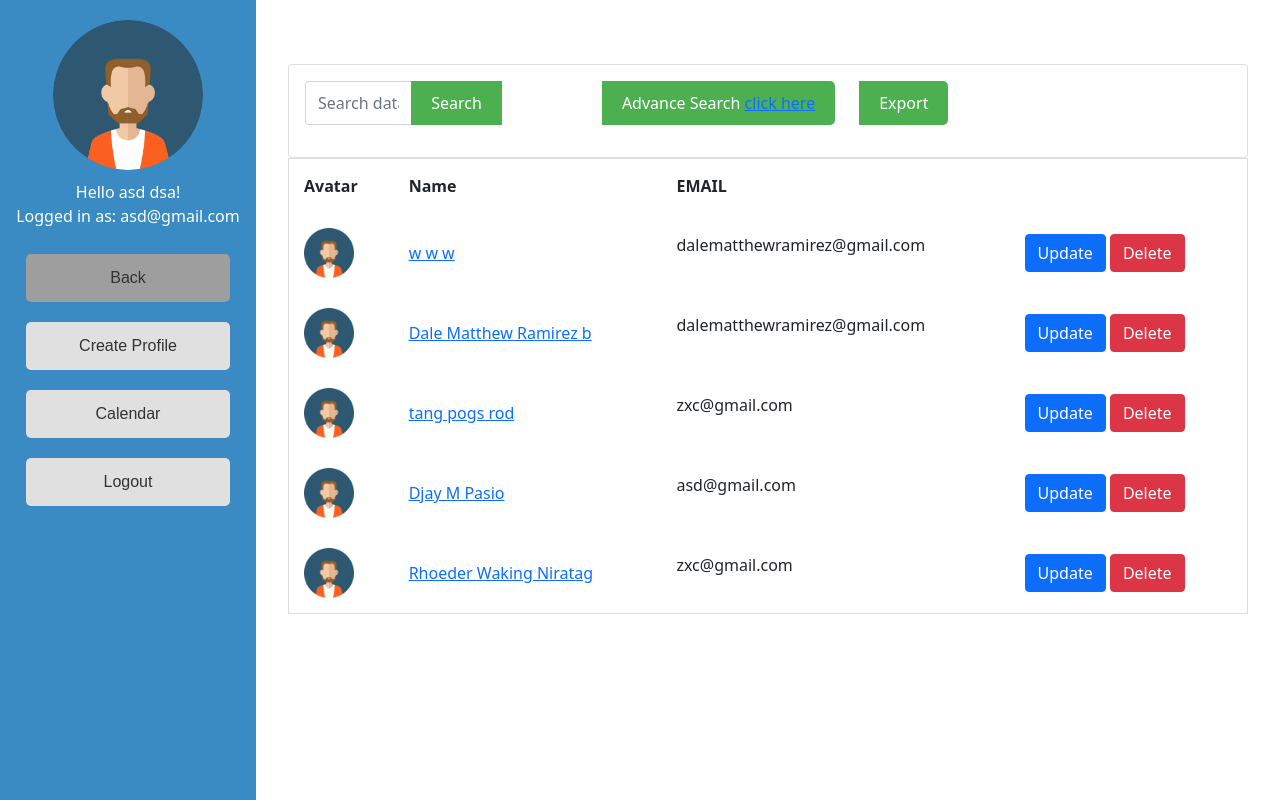
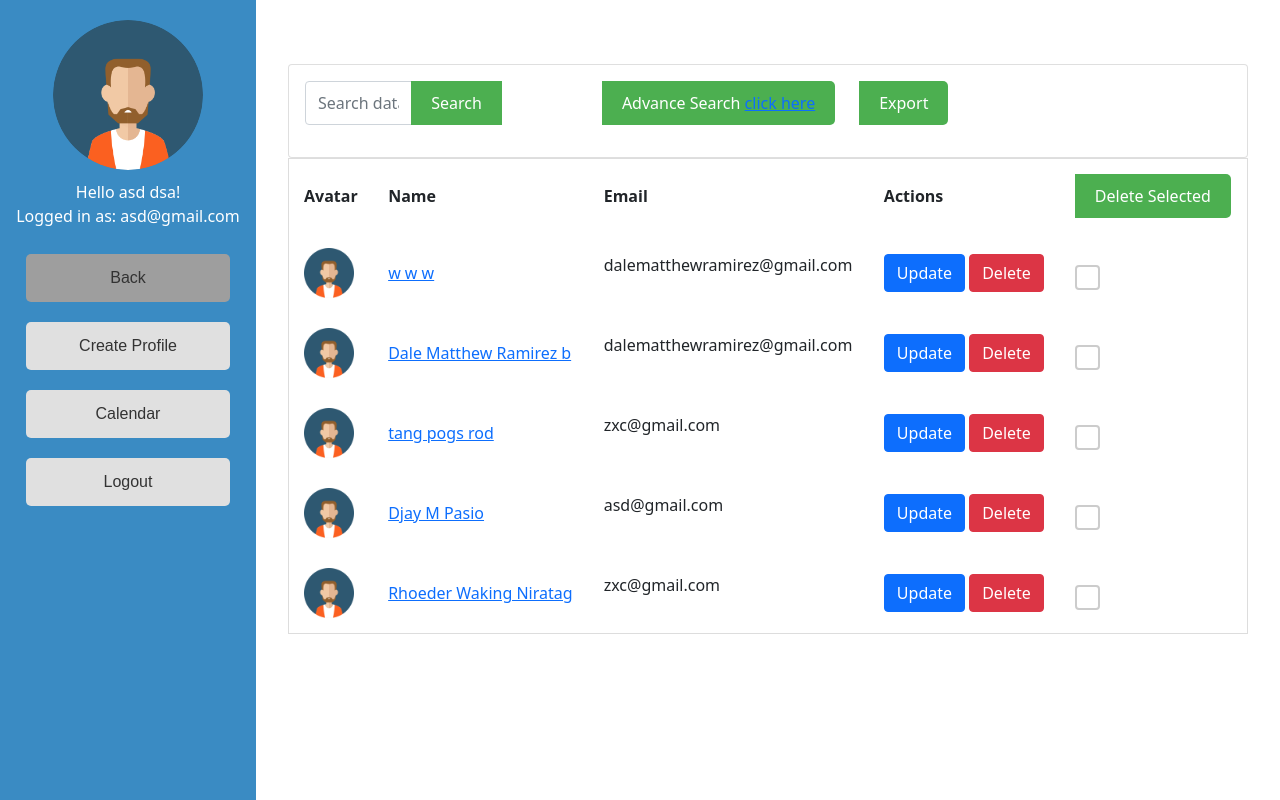
Before and after one commit to hyracay/YPRold, a PHP site: page /viewprofile.php in a window 1280 px wide. Run offline with PHP 8.4, Linux system fonts and the light colour scheme; a user stored in the database is signed in; data comes from the database, SQL or seed files in the repository.

Commit message:
delete_multiple

```diff
--- a/viewprofile.php
+++ b/viewprofile.php
@@ -1,7 +1,6 @@
-
 <?php
 session_start();
-include ("conne.php");
+include("conne.php");
 
 if (!isset($_SESSION['email'])) {
     header("location: index.php");
@@ -27,6 +26,38 @@ if (isset($_SESSION['role'])) {
     <title>HOMEPAGE</title>
     <link rel="stylesheet" type="text/css" href="src/css.css">
     <link rel="stylesheet" type="text/css" href="src/temp.css">
+
+    <style>
+        /* Checkbox styling */
+        input[type="checkbox"] {
+            -webkit-appearance: none;
+            -moz-appearance: none;
+            appearance: none;
+            width: 25px;
+            height: 25px;
+            border: 2px solid #ccc;
+            border-radius: 4px;
+            vertical-align: middle;
+            position: relative;
+            top: 4px;
+            cursor: pointer;
+        }
+
+        /* Checked state */
+        input[type="checkbox"]:checked {
+            background-color: #FF0000;
+            border-color: #FF0000;
+        }
+
+        /* Checkmark */
+        input[type="checkbox"]:checked::before {
+            content: '\2713';
+            display: block;
+            text-align: center;
+            line-height: 20px;
+            color: white;
+        }
+    </style>
 </head>
 
 <body>
@@ -99,28 +130,33 @@ if (isset($_SESSION['role'])) {
                     }
                     $result = mysqli_query($conn, $sql);
 
-        if($result && mysqli_num_rows($result) > 0) {
+                    if ($result && mysqli_num_rows($result) > 0) {
                         $results = [];
                         ?>
                         <div class="section">
+                            <form id="profilesForm" method="POST" action="bulk_delete.php">
                                 <table>
                                     <tr>
                                         <th>Avatar</th>
                                         <th>Name</th>
-
-                <th>EMAIL</th>
+                                        <th>Email</th>
+                                        <th>Actions</th>
+                                        <th>
+                                            <button type="submit" class="btn btn-danger btn-delete"
+                                                onclick="return confirm('Are you sure you want to delete the selected profiles?');">
+                                                Delete Selected
+                                            </button>
+                                        </th> <!-- Updated this line -->
                                     </tr>
 
                                     <?php
-            while($row = mysqli_fetch_assoc($result)) {
+                                    while ($row = mysqli_fetch_assoc($result)) {
                                         $results[] = $row;
                                         $id = $row['id'];
                                         $lname = $row['lname'];
                                         $fname = $row['fname'];
                                         $mname = $row['mname'];
-
                                         $email = $row['email'];
-
                                         $fullName = $fname . ' ' . $mname . ' ' . $lname;
                                         ?>
                                         <tr>
@@ -128,22 +164,28 @@ if (isset($_SESSION['role'])) {
                                                 <img width="50px" height="50px" src="src/avatar.png" alt="">
                                             </td>
                                             <td>
-        <a href="" class="profileNameLink" type="button" data-id="<?= $id; ?>"><?= $fullName; ?></a>
+                                                <a href="" class="profileNameLink" type="button"
+                                                    data-id="<?= $id; ?>"><?= $fullName; ?></a>
                                             </td>
-
                                             <td>
                                                 <p><?= $email; ?></p>
                                             </td>
                                             <td>
-        <a href="update.php?id=<?= $id; ?>" class="btn btn-primary">Update</a>
-        <a href="delete.php?id=<?= $id; ?>" class="btn btn-danger" onclick="return confirm('Are you sure you want to delete this profile?');">Delete</a>
+                                                <a href="update.php?id=<?= $id; ?>"
+                                                    class="btn btn-primary">Update</a>
+                                                <a href="delete.php?id=<?= $id; ?>" class="btn btn-danger"
+                                                    onclick="return confirm('Are you sure you want to delete this profile?');">Delete</a>
+                                            </td>
+                                            <td>
+                                                <input type="checkbox" name="selectedProfiles[]"
+                                                    value="<?= $id; ?>">
                                             </td>
                                         </tr>
-
                                     <?php
                                     }
                                     ?>
                                 </table>
+                            </form>
                         </div>
                     <?php
                     } else {
@@ -174,13 +216,13 @@ if (isset($_SESSION['role'])) {
 
         // When the user clicks the button, open the modal
         for (var i = 0; i < btns.length; i++) {
-            btns[i].addEventListener("click", function(e) {
+            btns[i].addEventListener("click", function (e) {
                 e.preventDefault();
                 modal.style.display = "block";
                 const selectedProfile = results.find(res => res.id == this.getAttribute('data-id'));
                 let fullName = `${selectedProfile.fname} ${selectedProfile.mname} ${selectedProfile.lname}`;
-                modalInside.innerHTML = `
-                    <div>Full name: ${fullName}</div>
+                modalInside.innerHTML =
+                    `<div>Full name: ${fullName}</div>
                      <div>Address: ${selectedProfile.region} ${selectedProfile.province} ${selectedProfile.municipality} ${selectedProfile.barangay} ${selectedProfile.purok}</div>
                      <div>Sex: ${selectedProfile.sex}</div>
                      <div>Age: ${selectedProfile.age}</div>
@@ -189,15 +231,14 @@ if (isset($_SESSION['role'])) {
                      <div>Contact Number: ${selectedProfile.contactnumber}</div>
                      <div>Civil Status: ${selectedProfile.civil_status}</div>
                      <div>Age Group: ${selectedProfile.age_group}</div>
-                    <div>Educational Background: ${selectedProfile.educational_background}</div>
+                     <div>Educational Background: ${selectedProfile.educational_background}</div>`;
                      <?php
                         if ($role == 'admin') {
-                            echo ' <div>Youth Classification: ${selectedProfile.youth_classification}</div>';
+                            echo 'modalInside.innerHTML += `<div>Youth Classification: ${selectedProfile.youth_classification}</div>`;';
                         }
                      ?>
-                    <div>Work Status: ${selectedProfile.work_status}</div>
-                    <div>Registered SK Voter: ${selectedProfile.register_sk_voter}</div>
-                `;
+                     modalInside.innerHTML += `<div>Work Status: ${selectedProfile.work_status}</div>
+                     <div>Registered SK Voter: ${selectedProfile.register_sk_voter}</div>`;
             });
         }
 
@@ -214,42 +255,35 @@ if (isset($_SESSION['role'])) {
         }
 
         function exportToCSV(array, filename = 'data.csv') {
-                        // Check if the array is empty
-                        if (!array.length) {
-                            return;
+            // Check if the array is not empty
+            if (array.length > 0) {
+                const header = Object.keys(array[0]);
+                const csv = array.map(row => header.map(fieldName => JSON.stringify(row[fieldName])).join(','));
+                csv.unshift(header.join(','));
+                const csvArray = csv.join('\r\n');
+
+                const blob = new Blob([csvArray], {
+                    type: 'text/csv;charset=utf-8;'
+                });
+                const link = document.createElement("a");
+                if (link.download !== undefined) {
+                    const url = URL.createObjectURL(blob);
+                    link.setAttribute("href", url);
+                    link.setAttribute("download", filename);
+                    link.style.visibility = 'hidden';
+                    document.body.appendChild(link);
+                    link.click();
+                    document.body.removeChild(link);
+                }
+            }
         }
 
-                        // Get the keys from the first object in the array
-                        const keys = Object.keys(array[0]);
+        document.getElementById('exportBtn').addEventListener('click', function (e) {
+            e.preventDefault();
+            exportToCSV(results, 'profiles.csv');
+        });
+    </script>
 
-                        // Create CSV content
-                        const csvContent = array.map(obj => keys.map(key => obj[key]).join(',')).join('\n');
-
-                        // Add the header row
-                        const csvHeader = keys.join(',') + '\n' + csvContent;
-
-                        // Create a Blob from the CSV content
-                        const blob = new Blob([csvHeader], { type: 'text/csv;charset=utf-8;' });
-
-                        // Create a link element
-                        const link = document.createElement('a');
-                        link.href = URL.createObjectURL(blob);
-                        link.setAttribute('download', filename);
-
-                        // Append the link to the document body and trigger the download
-                        document.body.appendChild(link);
-                        link.click();
-
-                        // Remove the link from the document
-                        document.body.removeChild(link);
-                    }
-
-                    const exportBtn = document.getElementById('exportBtn');
-                    exportBtn.addEventListener('click', function () {
-                        exportToCSV(results);
-                    });
-
-                </script>
 </body>
 
 </html>
```
Also changed, not shown: delete_multiple.php (added, +23 -0 lines). Lines whose indentation alone changed are shown as unchanged.
